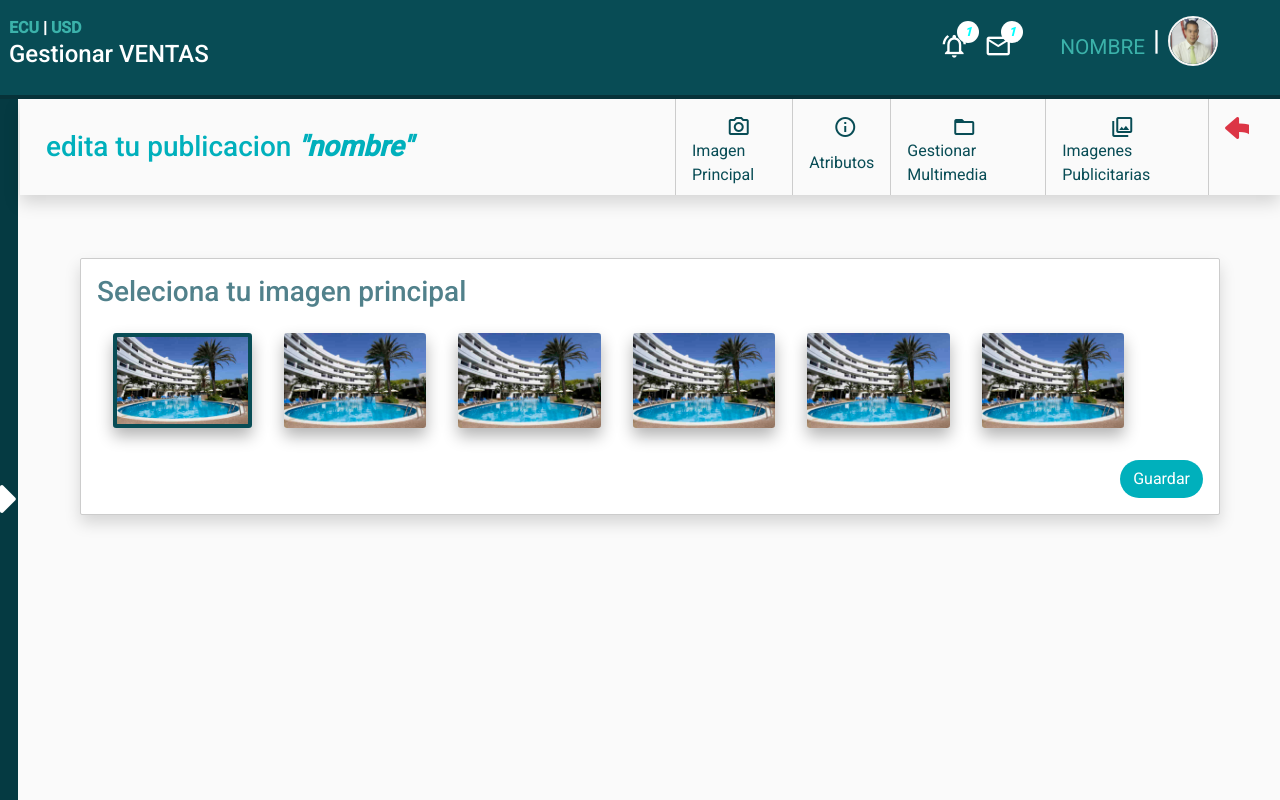
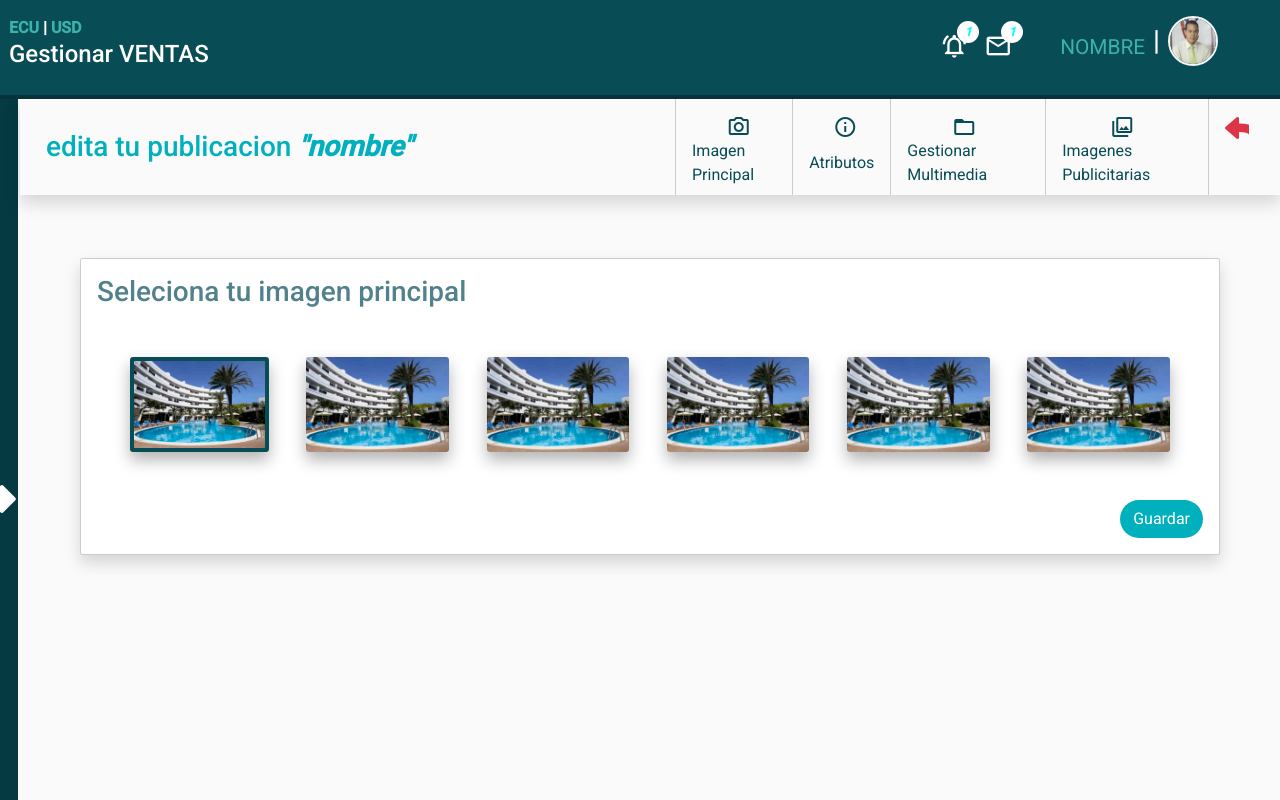
Before and after one commit to alfonsodav/smas-ventas, an Angular app: page /publicacion in a window 1280 px wide. Built offline with nearby package versions, Linux system fonts and the light colour scheme; what angular-bootstrap-md would draw is missing.

Commit message:
ajustes galeria de miniaturas

```diff
--- a/src/app/view/publicacion/gestionar/gestionar.component.html
+++ b/src/app/view/publicacion/gestionar/gestionar.component.html
@@ -34,14 +34,14 @@
         <button class="btn gestionado" (click)="mostrar('imagen')"><i class="far fa-image"></i></button>
       </div>
 <!--/////////////////////////////////////////////////////////////////////////////////////////////////-->
-    <div class="miniaturas row mx-auto" *ngIf="multimedia == 'imagen'" >
+    <div class="miniaturas row p-3" *ngIf="multimedia == 'imagen'"  style="justify-content: space-between;">
       <figure *ngFor="let imagen of imagenes">
         <img  class="miniatura" src="{{imagen.ruta}}" alt="{{imagen.altFile}}">
         <span class="far fa-trash-alt d-block text-center"></span>
       </figure>
     </div>
 <!--/////////////////////////////////////////////////////////////////////////////////////////////////-->
-    <div class="miniaturas row mx-auto" *ngIf="multimedia == 'video'">
+    <div class="miniaturas row p-3" *ngIf="multimedia == 'video'"  style="justify-content: space-between;">
         <div *ngFor="let video of videos">
           <video  class="miniatura" controls preload="metadata" >
             <source src="{{video.ruta}}">
@@ -50,7 +50,7 @@
         </div>
     </div>
 <!--/////////////////////////////////////////////////////////////////////////////////////////////////-->
-    <div class="miniaturas row mx-auto" *ngIf="multimedia == 'archivo'">
+    <div class="miniaturas row p-3" *ngIf="multimedia == 'archivo'"  style="justify-content: space-between;">
         <figure *ngFor="let documento of documentos">
         <a href="{{documento.ruta}}">
           <!-- <span class="far fa-10x fa-file-pdf p-5 text-smas"></span> -->
--- a/src/app/view/publicacion/publicacion.component.css
+++ b/src/app/view/publicacion/publicacion.component.css
@@ -1,5 +1,4 @@
 .miniatura{
-    width: auto;
     margin: 1rem;
     background-color: #fff;
     border-radius: 0.2rem;
@@ -14,7 +13,7 @@ figure .far{
     color: red;
 }
 .miniaturas{
-    margin: auto;
+    margin: 1rem;
 }
 .miniaturas .true{
     border: 4px solid #084c55;
--- a/src/app/view/publicacion/publicacion.component.html
+++ b/src/app/view/publicacion/publicacion.component.html
@@ -29,7 +29,7 @@
       <mat-card class="container shadow">
         <h3 class="text-smas">Seleciona tu imagen principal</h3>
         <div class="miniaturas">
-          <figure class="row ml-auto ">
+          <figure class="row p-3" style="justify-content: space-between;">
             <img *ngFor="let imagen of imagenes" class="miniatura {{imagen.active}}" src="{{imagen.ruta}}" alt="{{imagen.altFile}}">
           </figure>
 
```
